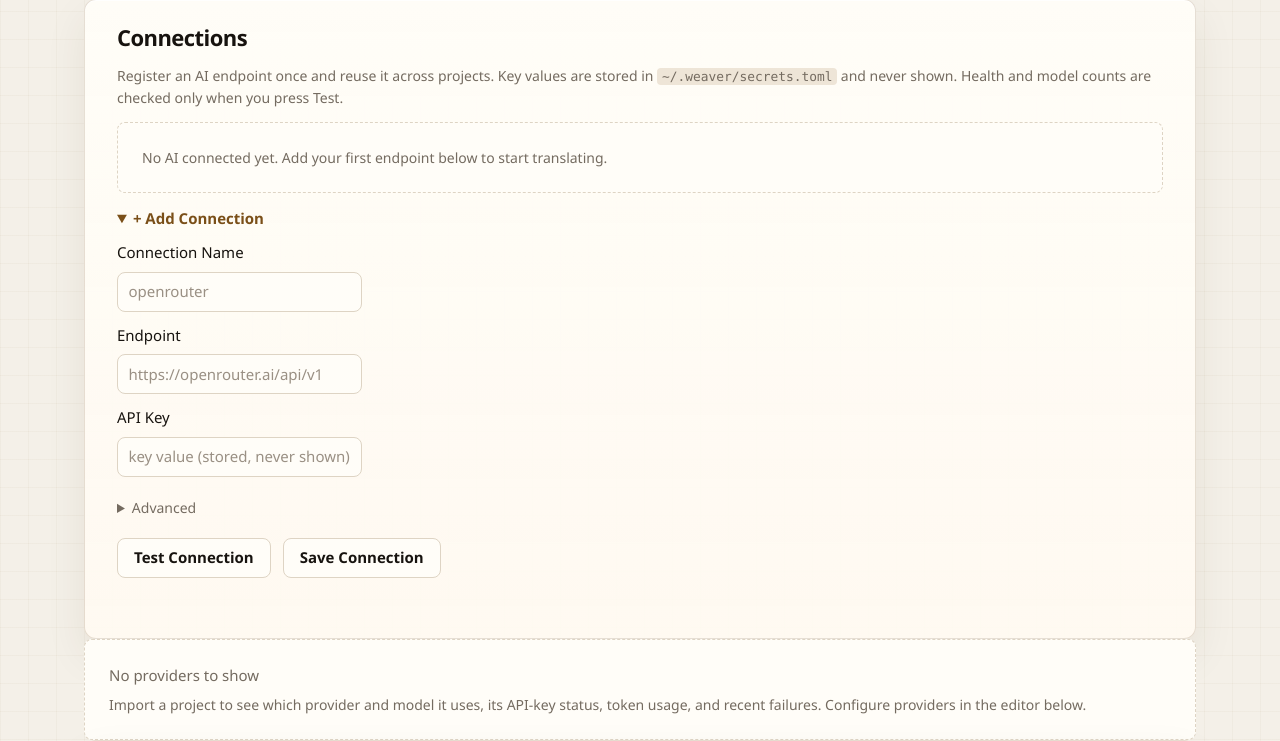
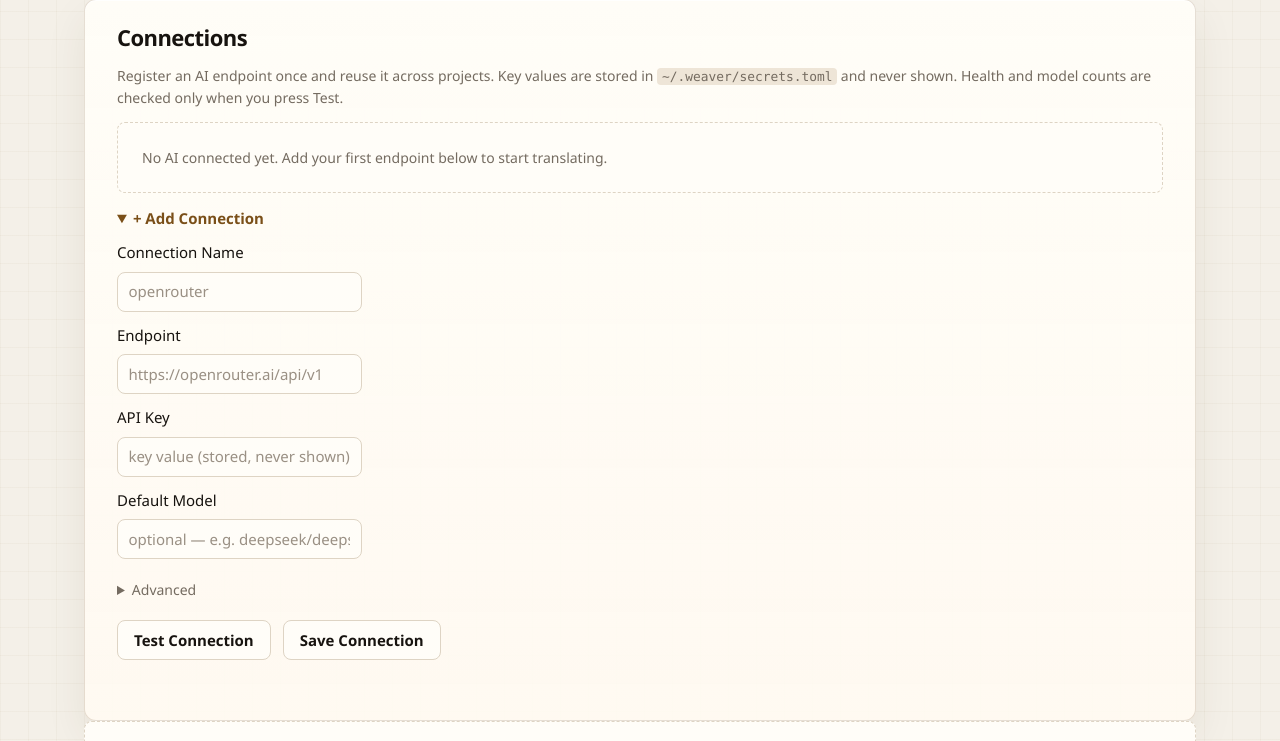
Before and after one commit to Trancend1/weaver, a Python web app: template src/weaver/api/templates/providers_hub.html in a window 1280 px wide. Shown: the part 969-1710 px from the top of the page. Run offline with Jinja, Linux system fonts and the light colour scheme; the template is opened without the code that fills it, so the values that code supplies are empty.

Commit message:
feat(connections): add Default Model field to the connection form
A router endpoint serves many models, so registering a connection now captures an optional Default Model alongside endpoint + key. The Connection dataclass + add_connection service already supported default_model; this wires the cockpit form, route, and a model-suggestions datalist that Test fills out-of-band (hx-swap-oob) from the probed /v1/models. Test added; suite 30 passed for the providers UI.

```diff
--- a/src/weaver/api/routers/ui_providers.py
+++ b/src/weaver/api/routers/ui_providers.py
@@ -237,6 +237,7 @@ def connection_add(
     api_key_env: str | None = Form(None),
     use_shell_env: str | None = Form(None),
     keyless: str | None = Form(None),
+    default_model: str | None = Form(None),
 ) -> HTMLResponse:
     """Register a connection (key value stored in secrets.toml, never echoed back)."""
     try:
@@ -246,6 +247,7 @@ def connection_add(
             api_key=_opt(api_key),
             api_key_env=_opt(api_key_env),
             use_shell_env=bool(use_shell_env),
+            default_model=_opt(default_model) or "",
             requires_key=not bool(keyless),
         )
     except WeaverError as exc:
--- a/src/weaver/api/templates/partials/_connection_form.html
+++ b/src/weaver/api/templates/partials/_connection_form.html
@@ -8,6 +8,10 @@
   </label>
   <label>API Key
     <input name="api_key" type="password" placeholder="key value (stored, never shown)" aria-label="API key value (stored, never shown)">
+  </label>
+  <label>Default Model
+    <input name="default_model" list="connection-model-options" placeholder="optional — e.g. deepseek/deepseek-chat (press Test to load this endpoint's models)" aria-label="Default model id">
+    <datalist id="connection-model-options"></datalist>
   </label>
   <details class="connection-advanced">
     <summary>Advanced</summary>
--- a/src/weaver/api/templates/partials/_connection_test_result.html
+++ b/src/weaver/api/templates/partials/_connection_test_result.html
@@ -3,3 +3,9 @@
 {% elif result is not none %}
 <p class="saved-note" role="status">✓ Connected · {{ result.count }} model{{ "" if result.count == 1 else "s" }} · {{ result.latency_ms }} ms</p>
 {% endif %}
+{% if result is not none %}
+{# Out-of-band: fill the Default Model suggestions on the form with the probed models. #}
+<datalist id="connection-model-options" hx-swap-oob="true">
+  {% for m in result.models %}<option value="{{ m }}">{% endfor %}
+</datalist>
+{% endif %}
```
Also changed, not shown: tests/unit/api/test_ui_providers.py (+23 -0 lines).
